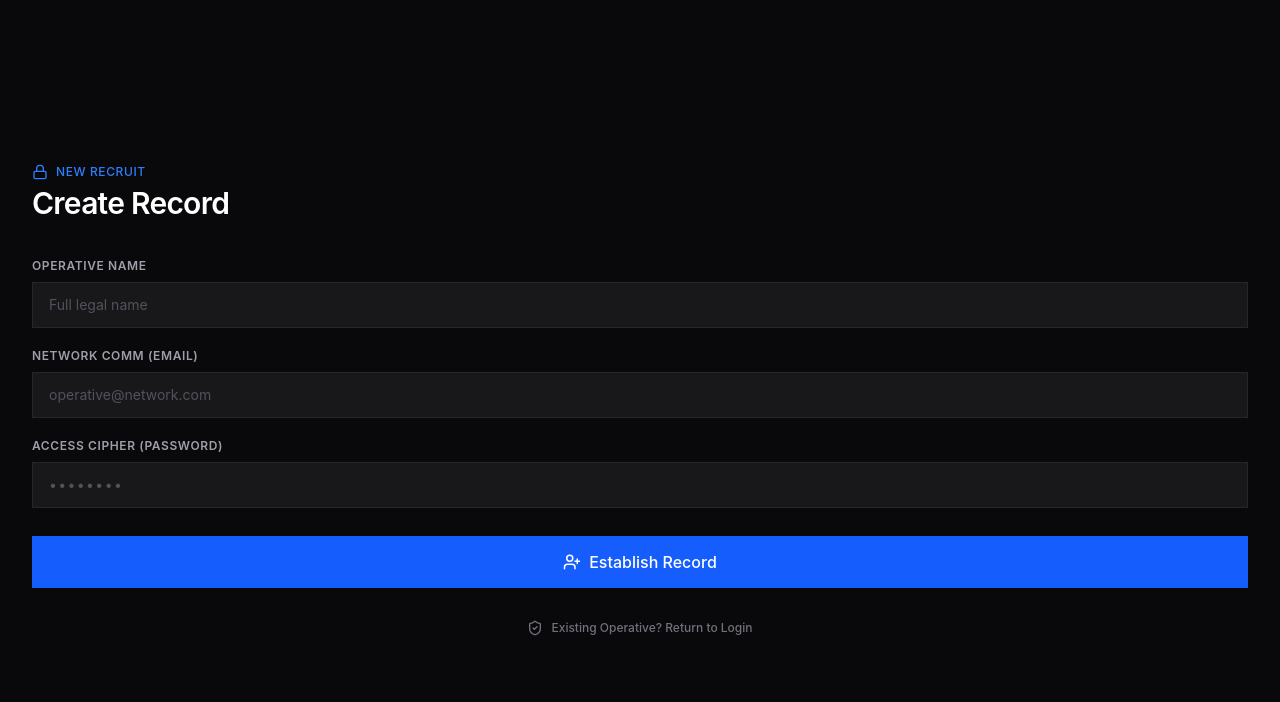
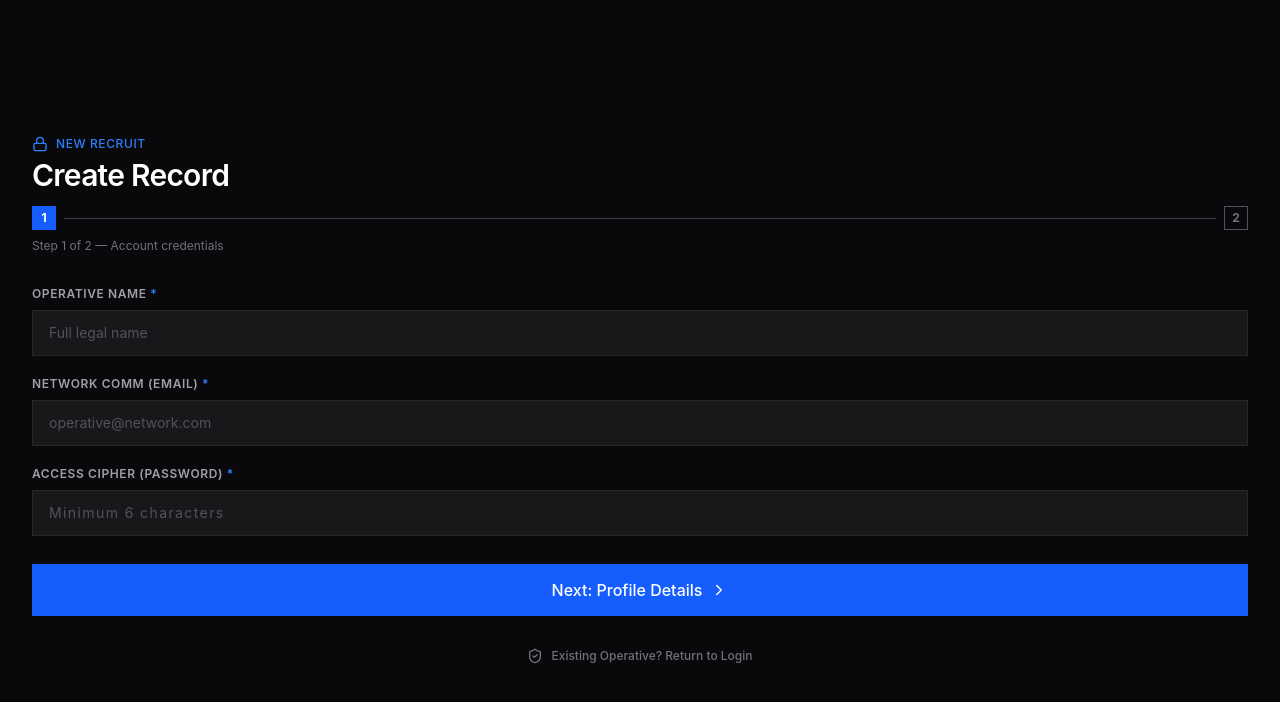
Before and after one commit to Hashimukh-Foundation/command-center, a React (Vite) app in the folder membership-app/: page /auth in a window 1280 px wide. Both pictures are taken after a click on the button "New here? Request Clearance". Shown: the top 702 px of the page. Built offline with nearby package versions, Linux system fonts and the light colour scheme; no server answers.

Commit message:
fixed signup

```diff
--- a/membership-app/src/AuthContext.jsx
+++ b/membership-app/src/AuthContext.jsx
@@ -11,21 +11,43 @@ export const AuthProvider = ({ children }) => {
   useEffect(() => {
     supabase.auth.getSession().then(({ data: { session } }) => {
       setUser(session?.user ?? null);
-      if (session?.user) fetchProfile(session.user.id);
+      if (session?.user) fetchProfile(session.user);
       else setLoading(false);
     });
 
     const { data: { subscription } } = supabase.auth.onAuthStateChange((_event, session) => {
       setUser(session?.user ?? null);
-      if (session?.user) fetchProfile(session.user.id);
+      if (session?.user) fetchProfile(session.user);
       else { setProfile(null); setLoading(false); }
     });
 
     return () => subscription.unsubscribe();
   }, []);
 
-  const fetchProfile = async (userId) => {
-    const { data } = await supabase.from('profiles').select('*').eq('id', userId).single();
+  const fetchProfile = async (authUser) => {
+    const { data } = await supabase.from('profiles').select('*').eq('id', authUser.id).single();
+
+    // If the profile is missing key fields but the user signed up via the new form,
+    // their data was stored in auth metadata — auto-populate the profile silently.
+    if (data && !data.full_name) {
+      const meta = authUser.user_metadata || {};
+      if (meta.full_name) {
+        const patch = {
+          full_name:     meta.full_name     || null,
+          phone:         meta.phone         || null,
+          blood_group:   meta.blood_group   || null,
+          institution:   meta.institution   || null,
+          field_of_study: meta.field_of_study || null,
+        };
+        // Fire-and-forget update; re-fetch so the UI gets the populated profile
+        await supabase.from('profiles').update(patch).eq('id', authUser.id);
+        const { data: updated } = await supabase.from('profiles').select('*').eq('id', authUser.id).single();
+        setProfile(updated);
+        setLoading(false);
+        return;
+      }
+    }
+
     setProfile(data);
     setLoading(false);
   };
--- a/membership-app/src/pages/AuthPage.jsx
+++ b/membership-app/src/pages/AuthPage.jsx
@@ -1,45 +1,74 @@
 import { useState } from 'react';
 import { supabase } from '../supabase';
 import { useNavigate } from 'react-router-dom';
-import { ShieldCheck, MailCheck, ArrowLeft, UserPlus, LogIn, Lock } from 'lucide-react';
+import { ShieldCheck, MailCheck, ArrowLeft, UserPlus, LogIn, Lock, ChevronRight, ChevronLeft } from 'lucide-react';
 
 export default function AuthPage() {
   const [isLogin, setIsLogin] = useState(true);
-  const [email, setEmail] = useState('');
-  const [password, setPassword] = useState('');
-  const [fullName, setFullName] = useState('');
+  const [step, setStep] = useState(1); // 1 = account info, 2 = profile info
   const [loading, setLoading] = useState(false);
   const [submitted, setSubmitted] = useState(false);
 
+  // Step 1 fields
+  const [fullName, setFullName] = useState('');
+  const [email, setEmail] = useState('');
+  const [password, setPassword] = useState('');
+
+  // Step 2 fields
+  const [phone, setPhone] = useState('');
+  const [bloodGroup, setBloodGroup] = useState('');
+  const [institution, setInstitution] = useState('');
+  const [fieldOfStudy, setFieldOfStudy] = useState('');
+
   const navigate = useNavigate();
 
-  const handleAuth = async (e) => {
+  const handleLogin = async (e) => {
+    e.preventDefault();
+    setLoading(true);
+    const result = await supabase.auth.signInWithPassword({ email, password });
+    setLoading(false);
+    if (result.error) alert(result.error.message);
+    else navigate('/');
+  };
+
+  const handleNextStep = (e) => {
+    e.preventDefault();
+    setStep(2);
+  };
+
+  const handleSignUp = async (e) => {
     e.preventDefault();
     setLoading(true);
 
-    let result;
-
-    if (isLogin) {
-      result = await supabase.auth.signInWithPassword({ email, password });
-    } else {
-      result = await supabase.auth.signUp({
-        email,
-        password,
-        options: { data: { full_name: fullName } }
-      });
-    }
+    const result = await supabase.auth.signUp({
+      email,
+      password,
+      options: {
+        data: {
+          full_name: fullName,
+          phone: phone,
+          blood_group: bloodGroup,
+          institution: institution,
+          field_of_study: fieldOfStudy,
+        }
+      }
+    });
 
     setLoading(false);
 
     if (result.error) {
       alert(result.error.message);
     } else {
-      if (!isLogin) {
-        setSubmitted(true);
-      } else {
-        navigate('/');
-      }
+      setSubmitted(true);
     }
+  };
+
+  const resetSignup = () => {
+    setSubmitted(false);
+    setIsLogin(true);
+    setStep(1);
+    setFullName(''); setEmail(''); setPassword('');
+    setPhone(''); setBloodGroup(''); setInstitution(''); setFieldOfStudy('');
   };
 
   return (
@@ -52,90 +81,175 @@ export default function AuthPage() {
           </div>
           <h2 className="text-2xl font-semibold text-white tracking-tight mb-3">Account Initialized</h2>
           <p className="text-sm text-zinc-400 leading-relaxed max-w-[280px]">
-            Verification link sent to <span className="text-emerald-400 font-medium">{email}</span>. You must verify before gaining network access.
+            Verification link sent to <span className="text-emerald-400 font-medium">{email}</span>. Verify your email to gain network access. Your profile is ready to go.
           </p>
           <button
-            onClick={() => { setSubmitted(false); setIsLogin(true); }}
+            onClick={resetSignup}
             className="mt-8 text-xs font-medium text-zinc-500 hover:text-white uppercase tracking-wider flex items-center gap-2 transition-colors border-b border-zinc-800 pb-1"
           >
             <ArrowLeft size={14} /> Back to Login
           </button>
         </div>
-      ) : (
+      ) : isLogin ? (
         <>
           <div className="mb-10">
             <div className="flex items-center gap-2 mb-2 text-blue-500">
               <Lock size={16} strokeWidth={2} />
-              <p className="text-xs font-medium uppercase tracking-wider">
-                {isLogin ? 'Auth Gateway' : 'New Recruit'}
-              </p>
+              <p className="text-xs font-medium uppercase tracking-wider">Auth Gateway</p>
             </div>
-            <h1 className="text-3xl font-semibold text-white tracking-tight leading-none">
-              {isLogin ? 'System Login' : 'Create Record'}
-            </h1>
+            <h1 className="text-3xl font-semibold text-white tracking-tight leading-none">System Login</h1>
           </div>
 
-          <form onSubmit={handleAuth} className="flex flex-col gap-5">
-            {!isLogin && (
-              <div>
-                <label className="text-xs font-semibold text-zinc-400 uppercase tracking-wider block mb-2">Operative Name</label>
-                <input
-                  type="text"
-                  placeholder="Full legal name"
-                  className="w-full bg-zinc-900 border border-zinc-800 text-white px-4 py-3 focus:outline-none focus:border-blue-500 focus:ring-1 focus:ring-blue-500 transition-all placeholder-zinc-600 text-sm"
-                  value={fullName}
-                  onChange={e => setFullName(e.target.value)}
-                  required
-                />
-              </div>
-            )}
-
+          <form onSubmit={handleLogin} className="flex flex-col gap-5">
             <div>
               <label className="text-xs font-semibold text-zinc-400 uppercase tracking-wider block mb-2">Network Comm (Email)</label>
               <input
-                type="email"
-                id='email'
-                name='email'
-                autoComplete='email'
+                type="email" id="email" name="email" autoComplete="email"
                 placeholder="operative@network.com"
                 className="w-full bg-zinc-900 border border-zinc-800 text-white px-4 py-3 focus:outline-none focus:border-blue-500 focus:ring-1 focus:ring-blue-500 transition-all placeholder-zinc-600 text-sm"
-                value={email}
-                onChange={e => setEmail(e.target.value)}
-                required
+                value={email} onChange={e => setEmail(e.target.value)} required
               />
             </div>
-
             <div>
               <label className="text-xs font-semibold text-zinc-400 uppercase tracking-wider block mb-2">Access Cipher (Password)</label>
               <input
-                type="password"
+                type="password" id="password" name="password" autoComplete="current-password"
                 placeholder="••••••••"
-                id='password'
-                name='password'
-                autoComplete='current-password'
                 className="w-full bg-zinc-900 border border-zinc-800 text-white px-4 py-3 focus:outline-none focus:border-blue-500 focus:ring-1 focus:ring-blue-500 transition-all placeholder-zinc-600 tracking-widest text-sm"
-                value={password}
-                onChange={e => setPassword(e.target.value)}
-                required
+                value={password} onChange={e => setPassword(e.target.value)} required
               />
             </div>
-
             <button
-              type="submit"
-              disabled={loading}
+              type="submit" disabled={loading}
               className="w-full bg-blue-600 hover:bg-blue-500 text-white py-3.5 font-medium flex justify-center items-center gap-2 transition-colors disabled:opacity-50 mt-2"
             >
-              {loading ? 'Syncing...' : isLogin ? <><LogIn size={18}/> Initialize</> : <><UserPlus size={18}/> Establish Record</>}
+              {loading ? 'Syncing...' : <><LogIn size={18} /> Initialize</>}
             </button>
           </form>
 
           <div className="mt-8 flex justify-center">
             <button
-              onClick={() => setIsLogin(!isLogin)}
+              onClick={() => { setIsLogin(false); setStep(1); }}
               className="text-xs font-medium text-zinc-500 hover:text-zinc-300 transition-colors flex items-center gap-2"
             >
-              <ShieldCheck size={16} />
-              {isLogin ? "New here? Request Clearance" : "Existing Operative? Return to Login"}
+              <ShieldCheck size={16} /> New here? Request Clearance
+            </button>
+          </div>
+        </>
+      ) : (
+        <>
+          <div className="mb-8">
+            <div className="flex items-center gap-2 mb-2 text-blue-500">
+              <Lock size={16} strokeWidth={2} />
+              <p className="text-xs font-medium uppercase tracking-wider">New Recruit</p>
+            </div>
+            <h1 className="text-3xl font-semibold text-white tracking-tight leading-none mb-1">Create Record</h1>
+
+            <div className="flex items-center gap-2 mt-4">
+              <div className={`flex items-center justify-center w-6 h-6 text-xs font-bold border ${step === 1 ? 'bg-blue-600 border-blue-600 text-white' : 'bg-emerald-600 border-emerald-600 text-white'}`}>1</div>
+              <div className={`h-px flex-1 ${step === 2 ? 'bg-blue-600' : 'bg-zinc-700'}`} />
+              <div className={`flex items-center justify-center w-6 h-6 text-xs font-bold border ${step === 2 ? 'bg-blue-600 border-blue-600 text-white' : 'border-zinc-600 text-zinc-500'}`}>2</div>
+            </div>
+            <p className="text-xs text-zinc-500 mt-2">
+              {step === 1 ? 'Step 1 of 2 — Account credentials' : 'Step 2 of 2 — Profile details'}
+            </p>
+          </div>
+
+          {step === 1 ? (
+            <form onSubmit={handleNextStep} className="flex flex-col gap-5">
+              <div>
+                <label className="text-xs font-semibold text-zinc-400 uppercase tracking-wider block mb-2">Operative Name <span className="text-blue-500">*</span></label>
+                <input
+                  type="text" placeholder="Full legal name"
+                  className="w-full bg-zinc-900 border border-zinc-800 text-white px-4 py-3 focus:outline-none focus:border-blue-500 focus:ring-1 focus:ring-blue-500 transition-all placeholder-zinc-600 text-sm"
+                  value={fullName} onChange={e => setFullName(e.target.value)} required
+                />
+              </div>
+              <div>
+                <label className="text-xs font-semibold text-zinc-400 uppercase tracking-wider block mb-2">Network Comm (Email) <span className="text-blue-500">*</span></label>
+                <input
+                  type="email" id="signup-email" name="email" autoComplete="email"
+                  placeholder="operative@network.com"
+                  className="w-full bg-zinc-900 border border-zinc-800 text-white px-4 py-3 focus:outline-none focus:border-blue-500 focus:ring-1 focus:ring-blue-500 transition-all placeholder-zinc-600 text-sm"
+                  value={email} onChange={e => setEmail(e.target.value)} required
+                />
+              </div>
+              <div>
+                <label className="text-xs font-semibold text-zinc-400 uppercase tracking-wider block mb-2">Access Cipher (Password) <span className="text-blue-500">*</span></label>
+                <input
+                  type="password" id="new-password" name="new-password" autoComplete="new-password"
+                  placeholder="Minimum 6 characters"
+                  className="w-full bg-zinc-900 border border-zinc-800 text-white px-4 py-3 focus:outline-none focus:border-blue-500 focus:ring-1 focus:ring-blue-500 transition-all placeholder-zinc-600 tracking-widest text-sm"
+                  value={password} onChange={e => setPassword(e.target.value)} required minLength={6}
+                />
+              </div>
+              <button
+                type="submit"
+                className="w-full bg-blue-600 hover:bg-blue-500 text-white py-3.5 font-medium flex justify-center items-center gap-2 transition-colors mt-2"
+              >
+                Next: Profile Details <ChevronRight size={18} />
+              </button>
+            </form>
+          ) : (
+            <form onSubmit={handleSignUp} className="flex flex-col gap-5">
+              <div className="grid grid-cols-2 gap-4">
+                <div>
+                  <label className="text-xs font-semibold text-zinc-400 uppercase tracking-wider block mb-2">Phone Number</label>
+                  <input
+                    type="tel" placeholder="017XXXXXXXX"
+                    className="w-full bg-zinc-900 border border-zinc-800 text-white px-4 py-3 focus:outline-none focus:border-blue-500 focus:ring-1 focus:ring-blue-500 transition-all placeholder-zinc-600 text-sm"
+                    value={phone} onChange={e => setPhone(e.target.value)}
+                  />
+                </div>
+                <div>
+                  <label className="text-xs font-semibold text-zinc-400 uppercase tracking-wider block mb-2">Blood Group</label>
+                  <input
+                    type="text" placeholder="e.g. O+"
+                    className="w-full bg-zinc-900 border border-zinc-800 text-white px-4 py-3 focus:outline-none focus:border-blue-500 focus:ring-1 focus:ring-blue-500 transition-all placeholder-zinc-600 text-sm"
+                    value={bloodGroup} onChange={e => setBloodGroup(e.target.value)}
+                  />
+                </div>
+              </div>
+              <div>
+                <label className="text-xs font-semibold text-zinc-400 uppercase tracking-wider block mb-2">Institution</label>
+                <input
+                  type="text" placeholder="University or Company"
+                  className="w-full bg-zinc-900 border border-zinc-800 text-white px-4 py-3 focus:outline-none focus:border-blue-500 focus:ring-1 focus:ring-blue-500 transition-all placeholder-zinc-600 text-sm"
+                  value={institution} onChange={e => setInstitution(e.target.value)}
+                />
+              </div>
+              <div>
+                <label className="text-xs font-semibold text-zinc-400 uppercase tracking-wider block mb-2">Field of Study / Role</label>
+                <input
+                  type="text" placeholder="Major or Department"
+                  className="w-full bg-zinc-900 border border-zinc-800 text-white px-4 py-3 focus:outline-none focus:border-blue-500 focus:ring-1 focus:ring-blue-500 transition-all placeholder-zinc-600 text-sm"
+                  value={fieldOfStudy} onChange={e => setFieldOfStudy(e.target.value)}
+                />
+              </div>
+
+              <div className="flex gap-3 mt-2">
+                <button
+                  type="button" onClick={() => setStep(1)}
+                  className="flex items-center gap-2 px-5 py-3.5 border border-zinc-700 text-zinc-400 hover:text-white hover:border-zinc-500 font-medium transition-colors text-sm"
+                >
+                  <ChevronLeft size={16} /> Back
+                </button>
+                <button
+                  type="submit" disabled={loading}
+                  className="flex-1 bg-blue-600 hover:bg-blue-500 text-white py-3.5 font-medium flex justify-center items-center gap-2 transition-colors disabled:opacity-50"
+                >
+                  {loading ? 'Establishing...' : <><UserPlus size={18} /> Establish Record</>}
+                </button>
+              </div>
+            </form>
+          )}
+
+          <div className="mt-8 flex justify-center">
+            <button
+              onClick={() => { setIsLogin(true); setStep(1); }}
+              className="text-xs font-medium text-zinc-500 hover:text-zinc-300 transition-colors flex items-center gap-2"
+            >
+              <ShieldCheck size={16} /> Existing Operative? Return to Login
             </button>
           </div>
         </>
```
Also changed, not shown: 1 other file (tests, documents, lock files or other folders).
